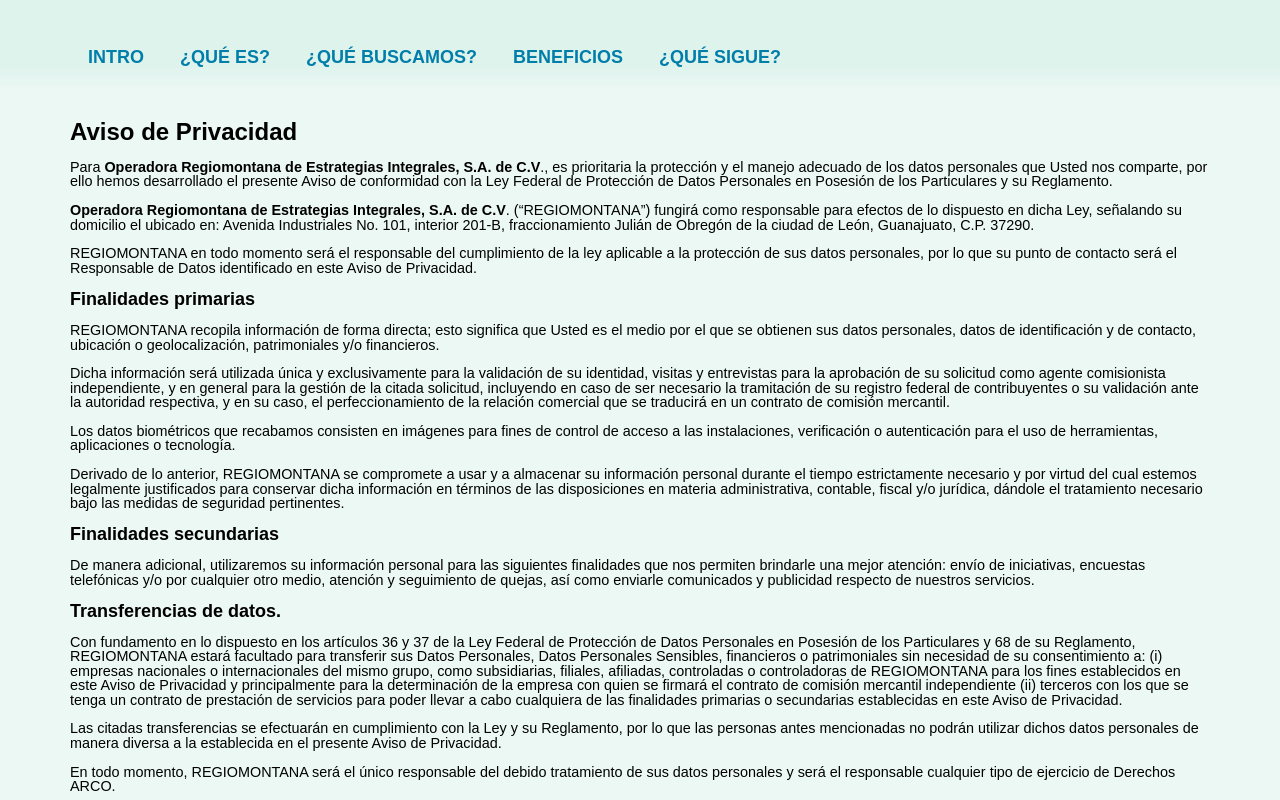
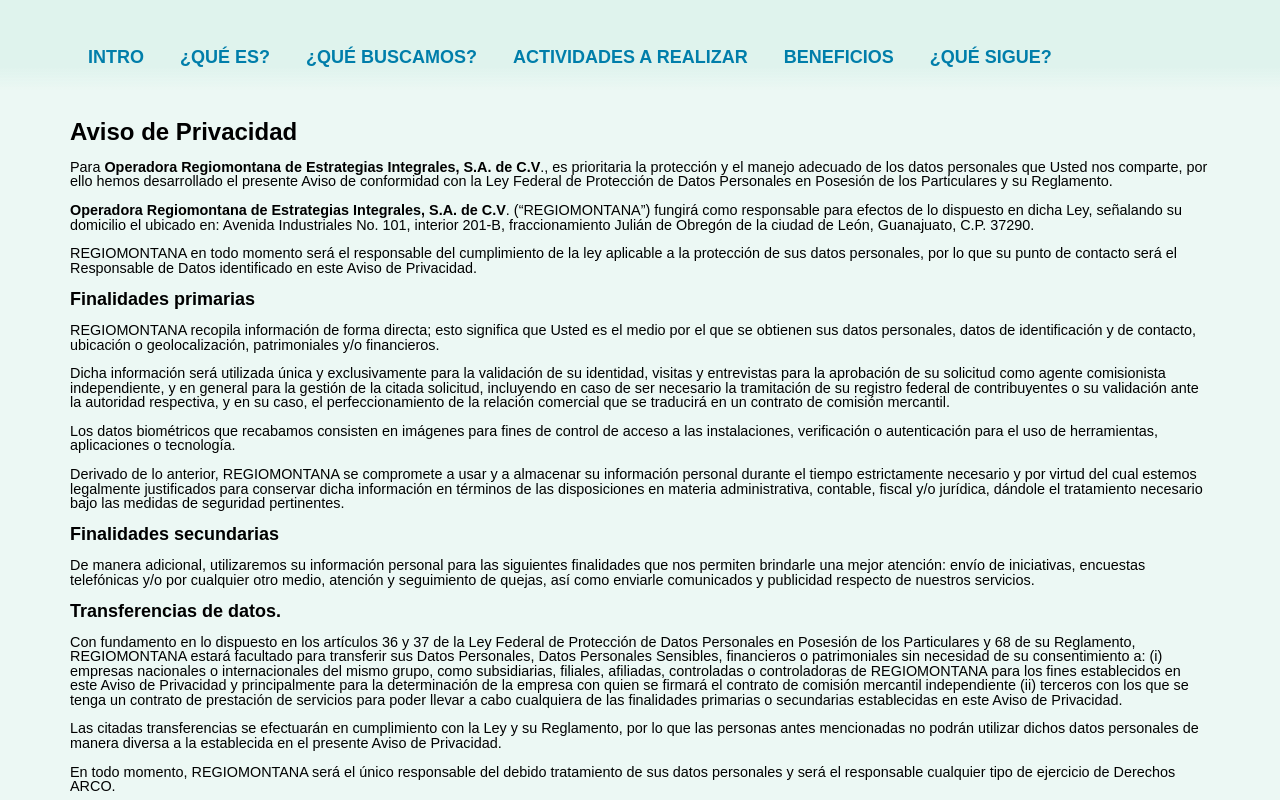
Before and after one commit to ulisesPicoLove/quieroserestrella-next, a Next.js app: page /privacidad in a window 1280 px wide. Shown: the top 800 px of the page. Built offline with nearby package versions, Linux system fonts and the light colour scheme.

Commit message:
Update Forms, Menu

```diff
--- a/components/EstrellasContainer.jsx
+++ b/components/EstrellasContainer.jsx
@@ -1,6 +1,6 @@
 import styles from '../styles/landings/comisionista.module.scss'
 
-export default function EstrellasContainer({children}) {
+export default function EstrellasContainer({ children }) {
     return (
         <div id={styles["root"]}>
             <nav className='nav'>
@@ -26,6 +26,11 @@
                         </a>
                     </li>
                     <li>
+                        <a className={styles["menu-item"]} href="/#actividades-a-realizar">
+                            Actividades a Realizar
+                        </a>
+                    </li>
+                    <li>
                         <a className={styles["menu-item"]} href={`/#${styles["beneficios"]}`}>
                             Beneficios
                         </a>
--- a/components/Expectations.jsx
+++ b/components/Expectations.jsx
@@ -33,7 +33,7 @@
                     </ul>
                 </div>
             </div>
-            <div className={styles["star-row"]}>
+            <div className={styles["star-row"]} id="actividades-a-realizar">
                 <img src="https://blog.provident.com.mx/wp-content/uploads/2021/12/star.png" alt='star'/>
                 <img src="https://blog.provident.com.mx/wp-content/uploads/2021/12/star.png" alt='star'/>
                 <img src="https://blog.provident.com.mx/wp-content/uploads/2021/12/star.png" alt='star'/>
--- a/components/HeaderEstrellas.jsx
+++ b/components/HeaderEstrellas.jsx
@@ -79,7 +79,7 @@
                     </div>
                     <a
                         className={styles["cta"]}
-                        href="https://wa.me/522224847575?text=Vacante+comisionista,+presiona+enviar"
+                        href="https://forms.office.com/r/XGJWUq13CT"
                     >
                         Tu camino empieza aquí
                     </a>
--- a/components/WhatsNext.jsx
+++ b/components/WhatsNext.jsx
@@ -39,7 +39,7 @@
                     </h2>
                     <a
                         className={`${styles["cta"]} ${styles["cta-dark"]}`}
-                        href="https://wa.me/522224847575?text=Vacante+comisionista,+presiona+enviar"
+                        href="https://forms.office.com/r/XGJWUq13CT"
                     >
                         Tu camino empieza aquí
                     </a>
```
Lines whose indentation alone changed are shown as unchanged.
